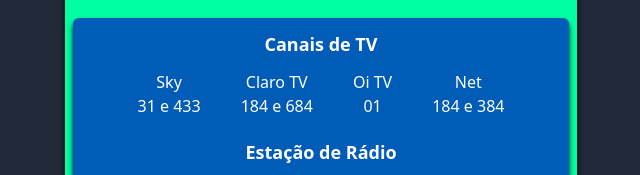
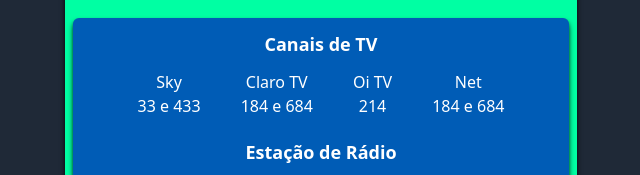
Before and after one commit to Erickvidolin/Projeto_Esperanca, a website: page index.html in a window 1280 px wide. Shown: the part 831-1006 px from the top of the page, 319-959 px from the left. Drawn offline with Linux system fonts and the light colour scheme.

Commit message:
Add files via upload

```diff
--- a/index.html
+++ b/index.html
@@ -66,10 +66,10 @@
                 <div class="w-12/12 text-center">
                     <h2 class="mb-3 text-white font-bold text-lg">Canais de TV</h2>
                     <div class="flex text-md text-center text-white gap-3 md:gap-10 justify-center pb-5">
-                        <p class="">Sky <br> 31 e 433</p>
+                        <p class="">Sky <br> 33 e 433</p>
                         <p>Claro TV <br> 184 e 684</p>
-                        <p>Oi TV <br> 01</p>
-                        <p>Net <br> 184 e 384</p>
+                        <p>Oi TV <br> 214</p>
+                        <p>Net <br> 184 e 684</p>
                     </div>
                 </div>
                 <div class="w-12/12">
```
